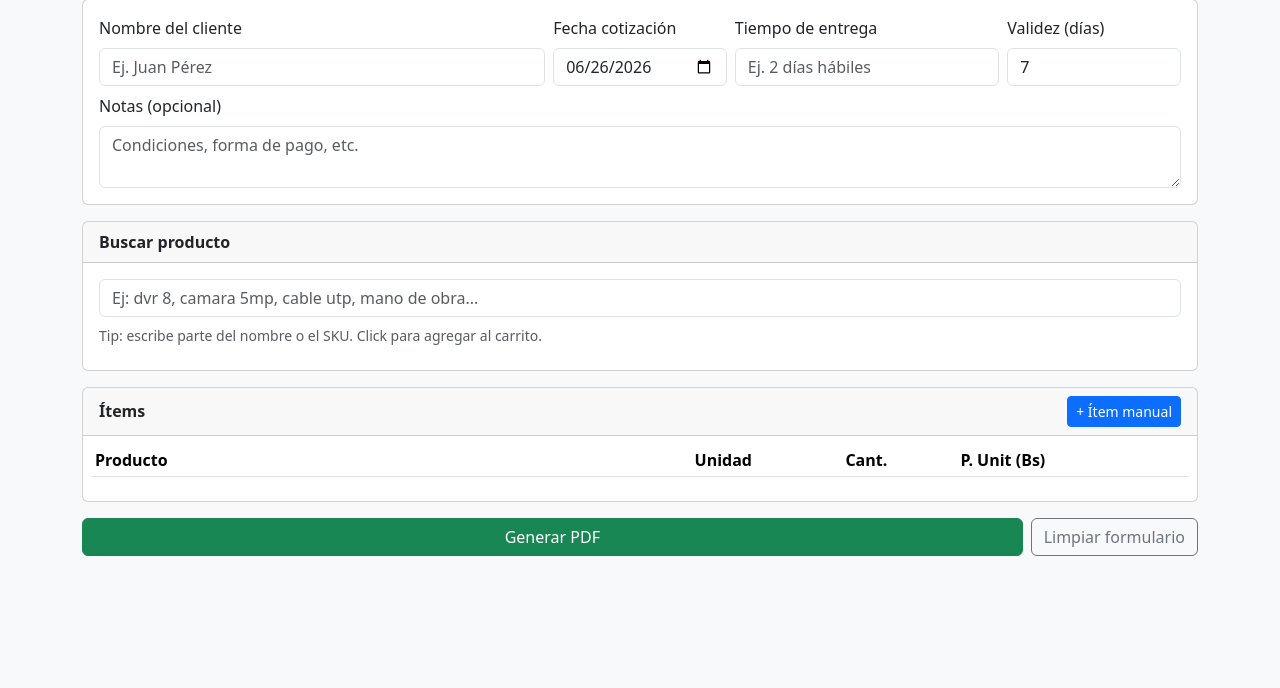
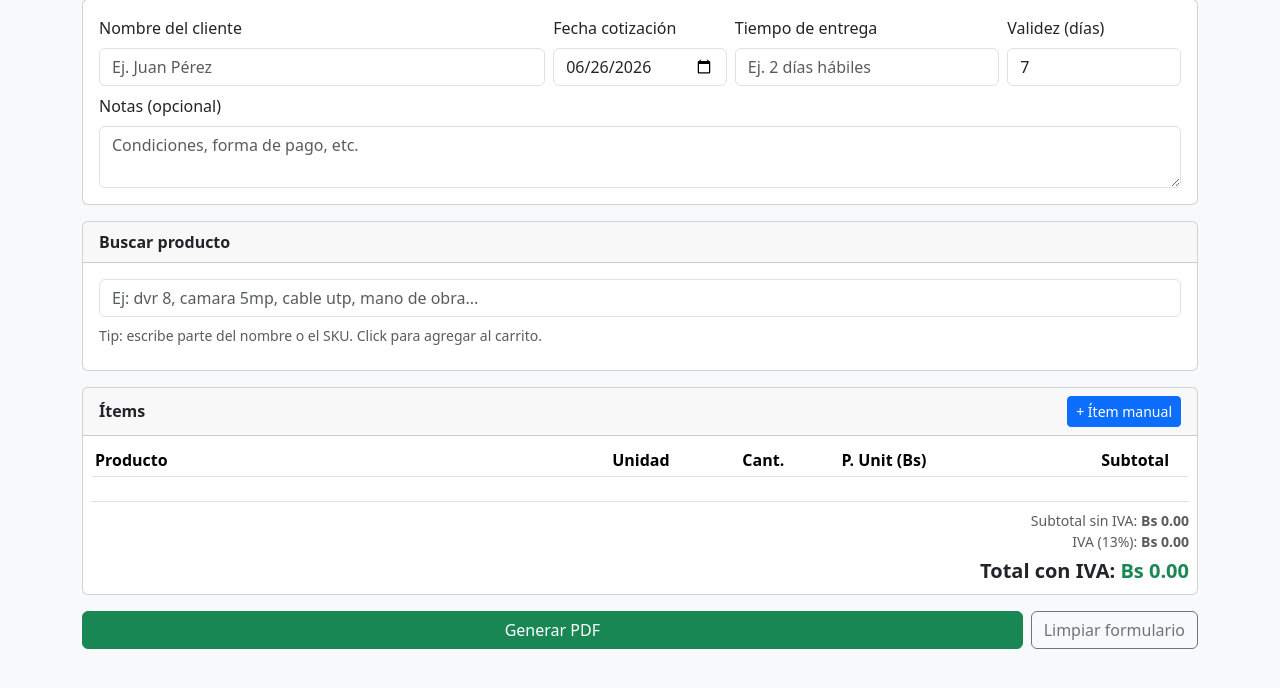
Before and after one commit to Ocafer/cotizador-seguritec, a FastAPI app: page /nueva in a window 1280 px wide. Shown: the part 84-772 px from the top of the page. Run offline with FastAPI, Linux system fonts and the light colour scheme; the visitor is signed in with stand-in values (Sample User, id 1); lists and menus that the app fills with data are empty; parts of the project's set-up code (start-up, migrations or seed data) failed here and were passed over.

Commit message:
feat: total en tiempo real en nueva cotizacion
Cada fila muestra su subtotal (qty x precio). Al pie de la tabla
se actualiza automaticamente: subtotal sin IVA, IVA y total con IVA.
Se recalcula al agregar, eliminar o modificar cualquier item.

Co-Authored-By: Claude Sonnet 4.6 <noreply@anthropic.com>

```diff
--- a/templates/nueva.html
+++ b/templates/nueva.html
@@ -94,11 +94,20 @@
                   <th>Unidad</th>
                   <th>Cant.</th>
                   <th>P. Unit (Bs)</th>
+                  <th class="text-end">Subtotal</th>
                   <th></th>
                 </tr>
               </thead>
               <tbody id="itemsBody"></tbody>
             </table>
+          </div>
+          <!-- Totales -->
+          <div class="d-flex justify-content-end mt-2 border-top pt-2">
+            <div class="text-end">
+              <div class="text-muted small">Subtotal sin IVA: <strong id="subtotalDisplay">Bs 0.00</strong></div>
+              <div class="text-muted small">IVA ({{ (iva_rate * 100)|int }}%): <strong id="ivaDisplay">Bs 0.00</strong></div>
+              <div class="fs-5 fw-bold mt-1">Total con IVA: <span id="totalDisplay" class="text-success">Bs 0.00</span></div>
+            </div>
           </div>
         </div>
       </div>
@@ -121,6 +130,25 @@
     return String(s).replaceAll("&","&amp;").replaceAll("<","&lt;").replaceAll(">","&gt;");
   }
 
+  const IVA_RATE = {{ iva_rate }};
+
+  function recalcularTotal() {
+    let subtotal = 0;
+    document.querySelectorAll('#itemsBody tr').forEach(tr => {
+      const qty = parseFloat(tr.querySelector('input[name="item_qty"]')?.value || 0);
+      const price = parseFloat(tr.querySelector('input[name="item_unit_price"]')?.value || 0);
+      const linea = qty * price;
+      const cell = tr.querySelector('.row-total');
+      if (cell) cell.textContent = 'Bs ' + linea.toFixed(2);
+      subtotal += linea;
+    });
+    const iva = subtotal * IVA_RATE;
+    const total = subtotal + iva;
+    document.getElementById('subtotalDisplay').textContent = 'Bs ' + subtotal.toFixed(2);
+    document.getElementById('ivaDisplay').textContent = 'Bs ' + iva.toFixed(2);
+    document.getElementById('totalDisplay').textContent = 'Bs ' + total.toFixed(2);
+  }
+
   function addRowFromProduct(p) {
     const html = `
       <tr>
@@ -132,10 +160,12 @@
         <td><input class="form-control form-control-sm" name="item_unit" value="${escapeHtml(p.unit || 'unidad')}"></td>
         <td><input class="form-control form-control-sm" type="number" step="0.01" name="item_qty" value="1" min="0"></td>
         <td><input class="form-control form-control-sm" type="number" step="0.01" name="item_unit_price" value="${p.price}" min="0"></td>
+        <td class="text-end row-total text-nowrap fw-bold">Bs ${p.price.toFixed(2)}</td>
         <td><button type="button" class="btn btn-sm btn-outline-danger" onclick="removeRow(this)">X</button></td>
       </tr>
     `;
     document.getElementById('itemsBody').insertAdjacentHTML('beforeend', html);
+    recalcularTotal();
   }
 
   function addManualRow() {
@@ -149,10 +179,12 @@
         <td><input class="form-control form-control-sm" name="item_unit" value="unidad"></td>
         <td><input class="form-control form-control-sm" type="number" step="0.01" name="item_qty" value="1" min="0"></td>
         <td><input class="form-control form-control-sm" type="number" step="0.01" name="item_unit_price" value="0" min="0"></td>
+        <td class="text-end row-total text-nowrap fw-bold">Bs 0.00</td>
         <td><button type="button" class="btn btn-sm btn-outline-danger" onclick="removeRow(this)">X</button></td>
       </tr>
     `;
     document.getElementById('itemsBody').insertAdjacentHTML('beforeend', html);
+    recalcularTotal();
   }
 
   function syncManualName(inp) {
@@ -162,7 +194,14 @@
 
   function removeRow(btn) {
     btn.closest('tr').remove();
+    recalcularTotal();
   }
+
+  document.getElementById('itemsTable').addEventListener('input', e => {
+    if (e.target.name === 'item_qty' || e.target.name === 'item_unit_price') {
+      recalcularTotal();
+    }
+  });
 
   const searchBox = document.getElementById("searchBox");
   const results = document.getElementById("results");
```
